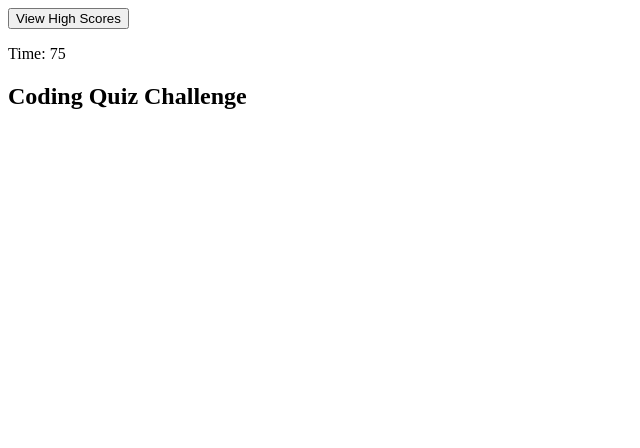
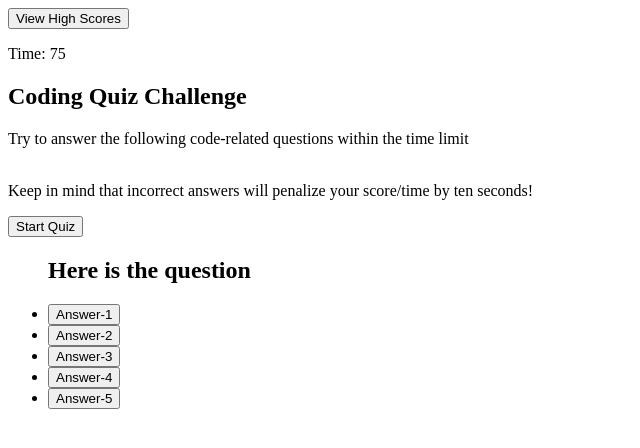
Before and after one commit to TheWiseSailor/Javascript-Code-Quiz, a plain HTML site: page index.html in a window 1280 px wide. Shown: the whole page, without its empty margins (0-640 px from the left). Drawn offline with Linux system fonts and the light colour scheme.

Commit message:
v1.05 added the li and etc

```diff
--- a/index.html
+++ b/index.html
@@ -24,6 +24,29 @@
     <div class="main-title">
       <h1 class="switch" id="switch-out"> Coding Quiz Challenge</h1>
     </div>
+    <p class="main-display" id="question-answer">
+      <p class="p-style" id="question-li">Try to answer the following code-related questions within the time limit</p>
+      <br> Keep in mind that incorrect answers will penalize your score/time by ten seconds!</p>
+    </div>
+    <div class="results" id="questions">
+      <button id="start" class=" start-btn btn-style-main"> Start Quiz</button>
+    </div>
+  </section>
+  <section class="all-question" id="questions">
+    <div class="questions-list">
+      <div class="list-inner">
+        <ul class="questions-ul">
+          <h2 class="switch" id="question">Here is the question</h2>
+          <li class="questions-li"><button id="answer-1" value="0" type="button" class="answer-btn">Answer-1</button></li>
+          <li class="questions-li"><button id="answer-1" value="1" type="button" class="answer-btn">Answer-2</button></li>
+          <li class="questions-li"><button id="answer-1" value="2" type="button" class="answer-btn">Answer-3</button></li>
+          <li class="questions-li"><button id="answer-1" value="3" type="button" class="answer-btn">Answer-4</button></li>
+          <li class="questions-li"><button id="answer-1" value="4" type="button" class="answer-btn">Answer-5</button></li>
+        </ul>
+
+
+      </div>
+    </div>
   </section>
 </main>
     <script src="./assets/script.js"></script>
```
